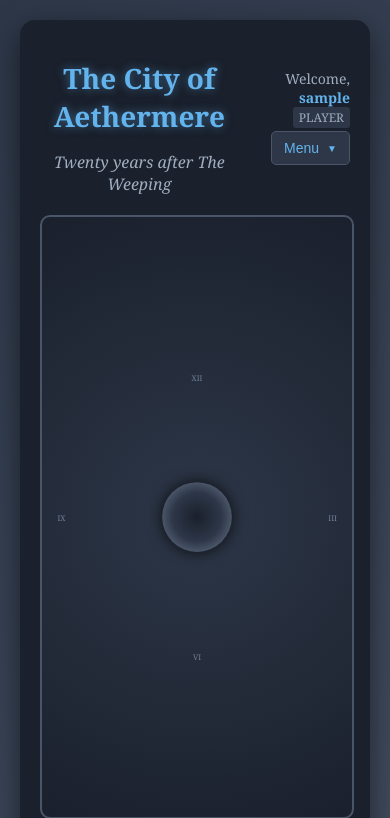
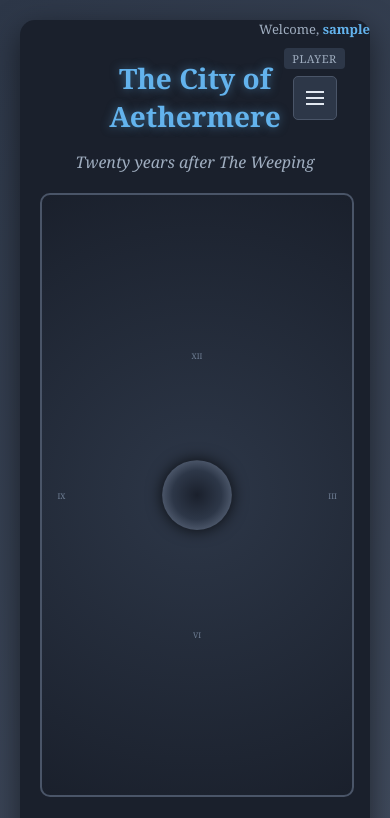
Before and after one commit to turingtestable/AethermereMap, a Flask app: page / in a window 390 px wide. Shown: the top 818 px of the page. Run offline with Flask 3, Linux system fonts and the light colour scheme; the visitor is signed in with stand-in values (Sample User, id 1); data that the repository does not hold is empty.

Commit message:
Improve navigation with hamburger menu and centered title
- Replace "Menu" text with animated hamburger icon (3 lines → X)
- Add smooth hover effects and proper sizing (44x44px)
- Center main title "The City of Aethermere" for better prominence
- Stack user info vertically in top-right corner (welcome, role, menu)
- Improve visual hierarchy and spacing throughout header

🤖 Generated with [Claude Code](https://claude.ai/code)

Co-Authored-By: Claude <noreply@anthropic.com>

```diff
--- a/app/static/css/style.css
+++ b/app/static/css/style.css
@@ -369,30 +369,54 @@ body {
 .user-menu-button {
     background: #2d3748;
     border: 1px solid #4a5568;
-    color: #63b3ed;
-    padding: 8px 12px;
+    color: #e2e8f0;
+    padding: 10px 12px;
     border-radius: 5px;
     cursor: pointer;
     text-decoration: none;
     font-size: 14px;
     display: flex;
     align-items: center;
-    gap: 8px;
+    justify-content: center;
+    width: 44px;
+    height: 44px;
+    position: relative;
+    transition: all 0.2s ease;
 }
 
 .user-menu-button:hover {
     background: #4a5568;
-    color: #90cdf4;
+    border-color: #63b3ed;
 }
 
-.user-menu-button::after {
-    content: "▼";
-    font-size: 10px;
-    transition: transform 0.2s ease;
+/* Hamburger icon */
+.user-menu-button::before {
+    content: '';
+    position: absolute;
+    width: 18px;
+    height: 2px;
+    background: currentColor;
+    box-shadow:
+        0 -6px 0 currentColor,
+        0 6px 0 currentColor;
+    transition: all 0.3s ease;
+}
+
+/* Transform to X when open */
+.user-menu.open .user-menu-button::before {
+    transform: rotate(45deg);
+    box-shadow:
+        0 0 0 currentColor,
+        0 0 0 currentColor;
 }
 
 .user-menu.open .user-menu-button::after {
-    transform: rotate(180deg);
+    content: '';
+    position: absolute;
+    width: 18px;
+    height: 2px;
+    background: currentColor;
+    transform: rotate(-45deg);
 }
 
 .user-menu-dropdown {
--- a/app/templates/index.html
+++ b/app/templates/index.html
@@ -8,21 +8,24 @@
 </head>
 <body>
     <div class="map-container">
-        <div style="display: flex; justify-content: space-between; align-items: center; margin-bottom: 20px;">
-            <div>
+        <!-- Centered Title -->
+        <div style="text-align: center; margin-bottom: 20px;">
             <h1 class="map-title" style="margin-bottom: 5px;">The City of Aethermere</h1>
             <p class="map-subtitle" style="margin-bottom: 0;">Twenty years after The Weeping</p>
         </div>
-            <div style="text-align: right;">
-                <div style="color: #a0aec0; font-size: 14px; margin-bottom: 5px;">
+
+        <!-- User Info and Menu (Top Right) -->
+        <div style="position: absolute; top: 20px; right: 20px; text-align: center;">
+            <div style="color: #a0aec0; font-size: 13px; margin-bottom: 8px;">
                 Welcome, <strong style="color: #63b3ed;">{{ current_user.display_name }}</strong>
-                    <span style="background: #2d3748; padding: 2px 6px; border-radius: 3px; font-size: 12px; margin-left: 5px;">
-                        {{ current_user.role.upper() }}
+            </div>
+            <div style="margin-bottom: 8px;">
+                <span style="background: #2d3748; padding: 3px 8px; border-radius: 4px; font-size: 11px; color: #a0aec0; text-transform: uppercase; letter-spacing: 0.5px;">
+                    {{ current_user.role }}
                 </span>
             </div>
             <div class="user-menu">
-                    <button class="user-menu-button" onclick="toggleUserMenu()">
-                        Menu
+                <button class="user-menu-button" onclick="toggleUserMenu()" aria-label="Menu">
                 </button>
                 <div class="user-menu-dropdown">
                     <div class="user-menu-section">Navigation</div>
@@ -52,7 +55,6 @@
                     </div>
                     <div class="user-menu-item logout">
                         <a href="{{ url_for('auth.logout') }}">Logout</a>
-                        </div>
                     </div>
                 </div>
             </div>
```
Lines whose indentation alone changed are shown as unchanged.
